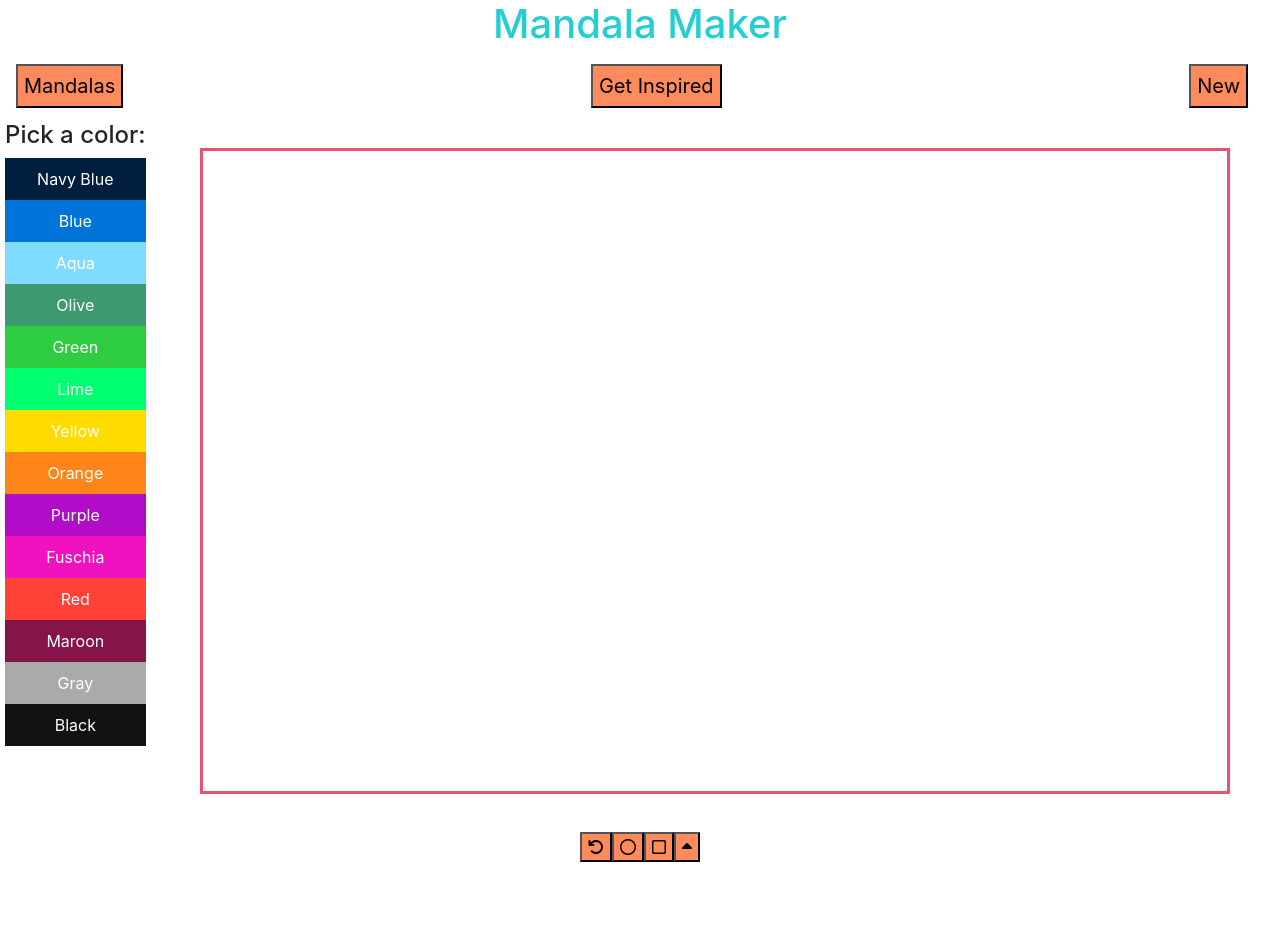
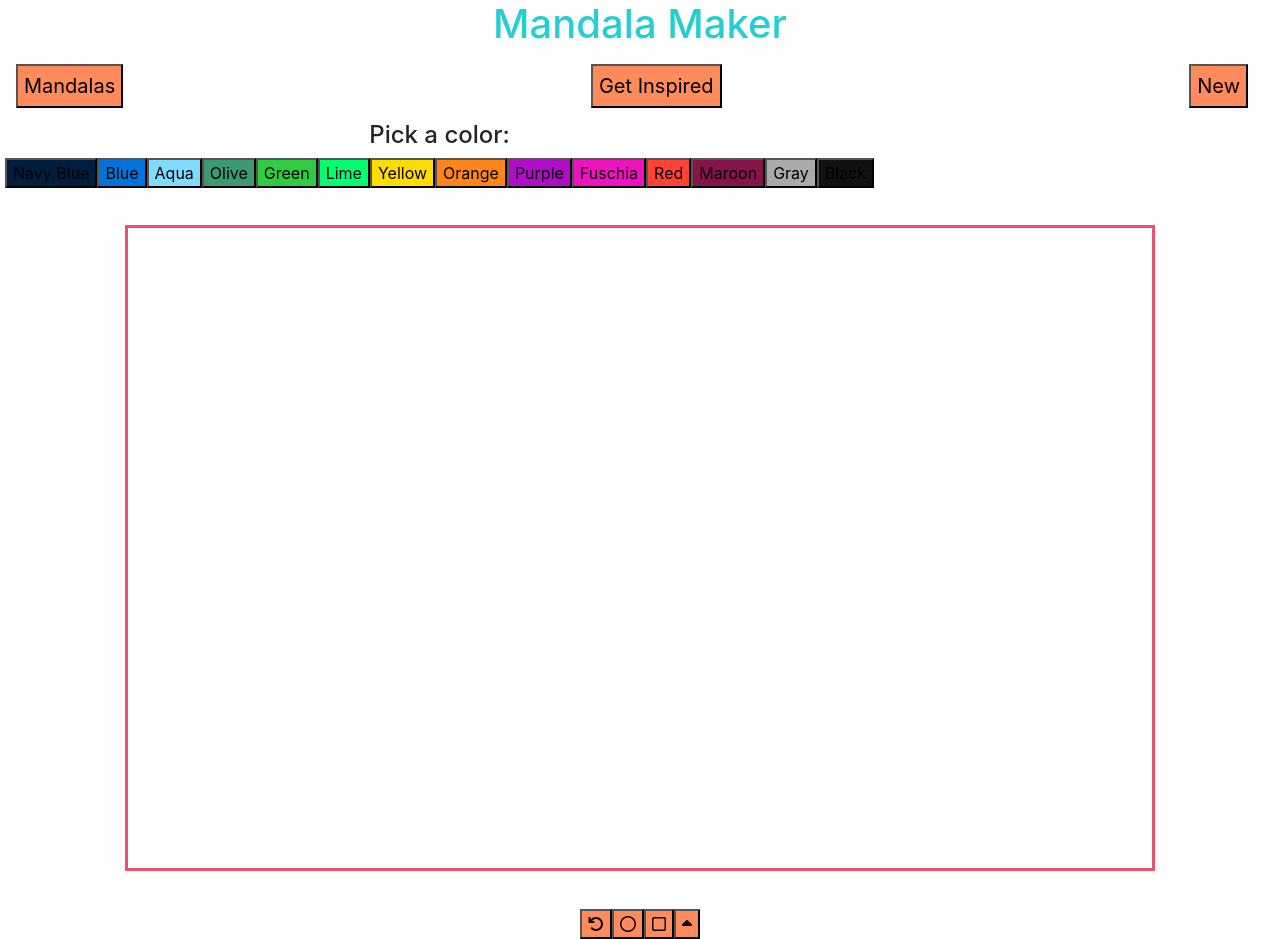
Before and after one commit to nicoledow/mandala-maker, a React (Create React App) app in the folder mandala-maker/: page / in a window 1280 px wide. Before the commit the page ends 862 px from the top, so only its background shows below. Built offline with nearby package versions, Linux system fonts and the light colour scheme.

Commit message:
add # to each button id

```diff
--- a/mandala-maker/src/Components/ColorPalette.js
+++ b/mandala-maker/src/Components/ColorPalette.js
@@ -11,20 +11,20 @@ class ColorPalette extends React.Component {
       return (
           <div id="color-palette">
               <h4>Pick a color:</h4>
-              <div className="navy-box" id="001f3f" onClick={e => this.pickColor(e)}>Navy Blue</div>
-              <div className="blue-box" id="0074d9" onClick={e => this.pickColor(e)}>Blue</div>
-              <div className="aqua-box" id="7fdbff" onClick={e => this.pickColor(e)}>Aqua</div>
-              <div className="olive-box" id="3d9970" onClick={e => this.pickColor(e)}>Olive</div>
-              <div className="green-box" id="2ecc40" onClick={e => this.pickColor(e)}>Green</div>
-              <div className="lime-box" id="01ff70" onClick={e => this.pickColor(e)}>Lime</div>
-              <div className="yellow-box" id="ffdc00" onClick={e => this.pickColor(e)}>Yellow</div>
-              <div className="orange-box" id="ff8515b" onClick={e => this.pickColor(e)}>Orange</div>
-              <div className="purple-box" id="b10dc9" onClick={e => this.pickColor(e)}>Purple</div>
-              <div className="fuschia-box" id="f012be" onClick={e => this.pickColor(e)}>Fuschia</div>
-              <div className="red-box" id="ff4136" onClick={e => this.pickColor(e)}>Red</div>
-              <div className="maroon-box" id="85144b" onClick={e => this.pickColor(e)}>Maroon</div>
-              <div className="gray-box" id="aaaaaa" onClick={e => this.pickColor(e)}>Gray</div>
-              <div className="black-box" id="111111" onClick={e => this.pickColor(e)}>Black</div>
+              <button className="navy-box" id="#001f3f" onClick={e => this.pickColor(e)}>Navy Blue</button>
+              <button className="blue-box" id="0074d9" onClick={e => this.pickColor(e)}>Blue</button>
+              <button className="aqua-box" id="#7fdbff" onClick={e => this.pickColor(e)}>Aqua</button>
+              <button className="olive-box" id="#3d9970" onClick={e => this.pickColor(e)}>Olive</button>
+              <button className="green-box" id="#2ecc40" onClick={e => this.pickColor(e)}>Green</button>
+              <button className="lime-box" id="#01ff70" onClick={e => this.pickColor(e)}>Lime</button>
+              <button className="yellow-box" id="#ffdc00" onClick={e => this.pickColor(e)}>Yellow</button>
+              <button className="orange-box" id="#ff8515b" onClick={e => this.pickColor(e)}>Orange</button>
+              <button className="purple-box" id="#b10dc9" onClick={e => this.pickColor(e)}>Purple</button>
+              <button className="fuschia-box" id="#f012be" onClick={e => this.pickColor(e)}>Fuschia</button>
+              <button className="red-box" id="#ff4136" onClick={e => this.pickColor(e)}>Red</button>
+              <button className="maroon-box" id="#85144b" onClick={e => this.pickColor(e)}>Maroon</button>
+              <button className="gray-box" id="#aaaaaa" onClick={e => this.pickColor(e)}>Gray</button>
+              <button className="black-box" id="#111111" onClick={e => this.pickColor(e)}>Black</button>
           </div>
       )
     }
```
